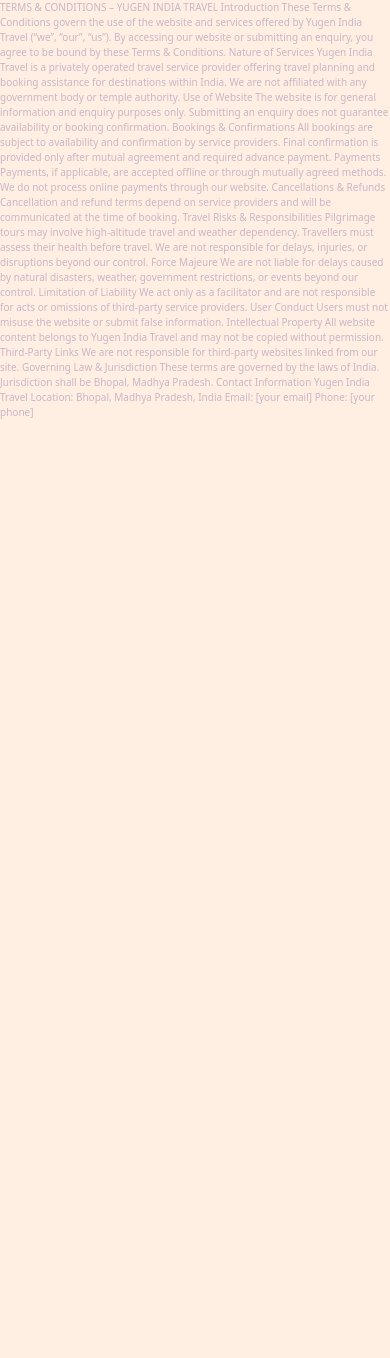
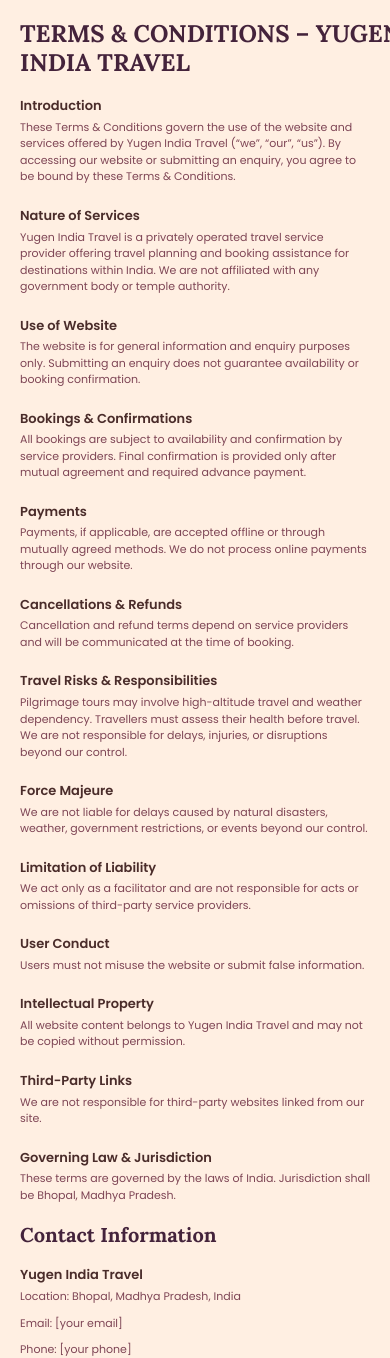
Before and after one commit to Sarita595k/Char_Dham_Frontend, a React (Vite) app: page /terms in a window 390 px wide. Before the commit the page ends 844 px from the top, so only its background shows below. Built offline with nearby package versions, Linux system fonts and the light colour scheme.

Commit message:
fotter section completed

```diff
--- a/src/Components/Privacy.jsx
+++ b/src/Components/Privacy.jsx
@@ -1,40 +1,67 @@
+import { Heading } from "./Heading"
+import { SubHeading } from "./SubHeading"
+import styled from "styled-components"
+
+const MainContainer = styled.div`
+width:clamp(100vw,45vw, 90vw);
+margin-left:clamp(2rem,1.6vw,3rem);
+`
+
+const Div = styled.div`
+
+`
+const Title = styled.h2`
+padding-top:clamp(1.3rem,1.6vw,2.3rem);
+font-weight:600;
+font-family: "Poppins", sans-serif;
+font-size:clamp(1.3rem,1.6vw,1.9rem);
+color:#4A2C2A;`
+
+const P = styled.p`
+max-width:90%;
+font-family: "Poppins", sans-serif;
+font-size:clamp(1.1rem, 2vw,1.6rem);
+color:#7E4555`
+
+
 const Privacy = () => {
     return (
-        <div><p>
-            Purpose of Collecting Information
-            We use your information to respond to enquiries, share itineraries, contact you for follow-
-            ups, and improve our services.
+        <MainContainer>
+            <Heading heading="Privacy policy" />
+            <Div>
+                <Title>Purpose of Collecting Information</Title>
+                <P>We use your information to respond to enquiries, share itineraries, contact you for follow-ups, and improve our services.</P>
 
-            Cookies and Tracking
-            Our website may use basic cookies or analytics tools to understand traffic. You may disable
-            cookies in your browser.
+                <Title>Cookies and Tracking</Title>
+                <P> Our website may use basic cookies or analytics tools to understand traffic. You may disable
+                    cookies in your browser.</P>
 
-            Information Sharing
-            Information may be shared with service partners only after booking confirmation or when
-            required by law.
+                <Title> Information Sharing</Title>
+                <P>Information may be shared with service partners only after booking confirmation or when
+                    required by law.</P>
 
-            Advertising &amp; Communication
-            By submitting details, you consent to being contacted via call, WhatsApp, SMS, or email. You
-            may opt out anytime.
+                <Title> Advertising &amp; Communication </Title>
+                <P>By submitting details, you consent to being contacted via call, WhatsApp, SMS, or email. You
+                    may opt out anytime.</P>
 
-            Data Security
-            We use reasonable security measures including SSL encryption.
+                <Title>  Data Security </Title>
+                <P> We use reasonable security measures including SSL encryption.</P>
 
-            Data Retention
-            Information is retained only as long as necessary and may be deleted upon request.
+                <Title>Data Retention </Title>
+                <P> Information is retained only as long as necessary and may be deleted upon request.</P>
 
-            Children’s Privacy
-            Our services are not intended for individuals under 18.
+                <Title>Children’s Privacy </Title>
+                <P>Our services are not intended for individuals under 18.</P>
 
-            Changes to Policy
-            We may update this policy at any time.
+                <Title>  Changes to Policy </Title>
+                <P>  We may update this policy at any time.</P>
 
-            Contact Information
-            Yugen India Travel
-            Location: Bhopal, Madhya Pradesh, India
-            Email: [your email]
-            Phone: [your phone]
-        </p></div>
+                <SubHeading subHeading="Contact Information" />
+                <Title>Yugen India Travel</Title>
+                <P> Location: Bhopal, Madhya Pradesh, India</P>
+                <P> Email: [your email]</P>
+                <P>Phone: [your phone]</P>
+            </Div></MainContainer>
     )
 }
 
--- a/src/Components/Refund.jsx
+++ b/src/Components/Refund.jsx
@@ -1,73 +1,111 @@
-import React from 'react'
+import { Heading } from "./Heading"
+import { SubHeading } from "./SubHeading"
+import styled from "styled-components"
+
+const MainContainer = styled.div`
+width:clamp(100vw,45vw, 90vw);
+margin-left:clamp(2rem,1.6vw,3rem);
+`
+
+const Div = styled.div`
+
+`
+const Title = styled.h2`
+padding-top:clamp(1.3rem,1.6vw,2.3rem);
+font-weight:600;
+font-family: "Poppins", sans-serif;
+font-size:clamp(1.3rem,1.6vw,1.9rem);
+color:#4A2C2A;`
+
+const P = styled.p`
+max-width:90%;
+font-family: "Poppins", sans-serif;
+font-size:clamp(1.1rem, 2vw,1.6rem);
+color:#7E4555`
+
 
 const Refund = () => {
     return (
-        <div>
-            <p>REFUND &amp; CANCELLATION POLICY – YUGEN INDIA TRAVEL
+        <MainContainer>
+            <Heading heading={"REFUND & CANCELLATION POLICY – YUGEN INDIA TRAVEL"} />
+            <Div>
+                <Title>Introduction</Title>
+                <P>  This Refund & Cancellation Policy governs cancellations and refunds for services offered by
+                    Yugen India Travel (“we”, “our”, “us”). By submitting an enquiry or confirming a booking,
+                    you agree to this policy.</P>
 
-                Introduction
-                This Refund &amp; Cancellation Policy governs cancellations and refunds for services offered by
-                Yugen India Travel (“we”, “our”, “us”). By submitting an enquiry or confirming a booking,
-                you agree to this policy.
+                <Title> Nature of Bookings</Title>
+                <P> Yugen India Travel operates on an enquiry-based booking model. Bookings are confirmed
+                    only after mutual agreement and receipt of advance payment, where applicable.</P>
 
-                Nature of Bookings
-                Yugen India Travel operates on an enquiry-based booking model. Bookings are confirmed
-                only after mutual agreement and receipt of advance payment, where applicable.
+                <Title> Cancellation by Customer</Title>
+                <ul>
+                    <P> <li>Cancellation requests must be communicated in writing via email or WhatsApp.</li></P>
+                    <P> <li>Cancellation charges depend on service providers such as hotels, transport operators, and
+                        vendors.</li></P>
+                    <P><li>Charges may vary based on travel dates, season, and time of cancellation.</li></P>
+                </ul>
 
-                Cancellation by Customer
-                • Cancellation requests must be communicated in writing via email or WhatsApp.
-                • Cancellation charges depend on service providers such as hotels, transport operators, and
-                vendors.
-                • Charges may vary based on travel dates, season, and time of cancellation.
+                <Title> Indicative Cancellation Charges</Title>
 
-                Indicative Cancellation Charges
-                • More than 15 days before travel: Minimal or no cancellation charges (subject to supplier
-                policy)
-                • 7–15 days before travel: Partial cancellation charges may apply
-                • Less than 7 days before travel or no-show: No refund may be applicable
+                <ul>
+                    <P> <li>More than 15 days before travel: Minimal or no cancellation charges (subject to supplier
+                        policy)</li></P>
+                    <P> <li> 7–15 days before travel: Partial cancellation charges may apply</li></P>
+                    <P><li>Less than 7 days before travel or no-show: No refund may be applicable</li></P>
+                </ul>
 
-                The exact cancellation terms will be shared at the time of booking confirmation.
+                <P>  The exact cancellation terms will be shared at the time of booking confirmation.</P>
 
-                Refund Policy
+                <Title>Refund Policy</Title>
 
-                • Refunds, if applicable, will be processed after deducting cancellation charges levied by
-                service providers.
-                • Refund processing time may take 7–14 working days.
-                • Refunds will be made through the original mode of payment or mutually agreed method.
-                • We are not responsible for delays caused by banks or payment service providers.
+                <ul>
+                    <P> <li>Refunds, if applicable, will be processed after deducting cancellation charges levied by
+                        service providers.</li></P>
+                    <P> <li> Refund processing time may take 7–14 working days.</li></P>
+                    <P><li>Refunds will be made through the original mode of payment or mutually agreed method.</li></P>
+                    <P><li> We are not responsible for delays caused by banks or payment service providers.</li></P>
+                </ul>
 
-                Cancellation by Yugen India Travel
-                We reserve the right to cancel a booking due to unavoidable circumstances such as:
-                • Natural disasters
-                • Weather conditions
-                • Government restrictions
-                • Operational issues
+                <Title>Cancellation by Yugen India Travel</Title>
 
-                In such cases, we will offer a suitable alternative or refund as per supplier policies.
+                <P>We reserve the right to cancel a booking due to unavoidable circumstances such as:</P>
+                <ul>
+                    <P><li> Natural disasters</li></P>
+                    <P><li>Weather conditions</li></P>
+                    <P><li>Government restrictions</li></P>
+                    <P><li>Operational issues</li></P>
+                </ul>
 
-                Non-Refundable Components
-                Certain services such as permits, helicopter bookings, peak-season hotels, or special
-                arrangements may be non-refundable. These will be clearly communicated at the time of
-                booking.
+                <P> In such cases, we will offer a suitable alternative or refund as per supplier policies.</P>
 
-                Force Majeure
-                No refunds shall be applicable for cancellations caused due to force majeure events beyond
-                our control.
+                <Title>  Non-Refundable Components</Title>
 
-                Changes to Bookings
-                Any changes requested after confirmation are subject to availability and additional charges,
-                if applicable.
+                <P>Certain services such as permits, helicopter bookings, peak-season hotels, or special
+                    arrangements may be non-refundable. These will be clearly communicated at the time of
+                    booking.</P>
 
-                Policy Updates
-                Yugen India Travel reserves the right to modify this policy at any time. Updates will be
-                effective upon posting.
+                <Title>  Force Majeure</Title>
 
-                Contact Information
-                Yugen India Travel
-                Location: Bhopal, Madhya Pradesh, India
-                Email: [your email]
-                Phone: [your phone]</p>
-        </div>
+                <P> No refunds shall be applicable for cancellations caused due to force majeure events beyond
+                    our control.</P>
+
+                <Title>Changes to Bookings</Title>
+
+                <P> Any changes requested after confirmation are subject to availability and additional charges,
+                    if applicable.</P>
+
+                <Title>  Policy Updates</Title>
+
+                <P>Yugen India Travel reserves the right to modify this policy at any time. Updates will be
+                    effective upon posting.</P>
+
+                <SubHeading subHeading="Contact Information" />
+                <Title>Yugen India Travel</Title>
+                <P> Location: Bhopal, Madhya Pradesh, India</P>
+                <P> Email: [your email]</P>
+                <P>Phone: [your phone]</P>
+            </Div></MainContainer>
     )
 }
 
--- a/src/Components/Terms.jsx
+++ b/src/Components/Terms.jsx
@@ -1,68 +1,93 @@
-import React from 'react'
+import { Heading } from "./Heading"
+import { SubHeading } from "./SubHeading"
+import styled from "styled-components"
+
+const MainContainer = styled.div`
+width:clamp(100vw,45vw, 90vw);
+margin:clamp(2rem,1.6vw,3rem);
+`
+
+const Div = styled.div`
+
+`
+const Title = styled.h2`
+padding-top:clamp(1.3rem,1.6vw,2.3rem);
+font-weight:600;
+font-family: "Poppins", sans-serif;
+font-size:clamp(1.3rem,1.6vw,1.9rem);
+color:#4A2C2A;`
+
+const P = styled.p`
+max-width:90%;
+font-family: "Poppins", sans-serif;
+font-size:clamp(1.1rem, 2vw,1.6rem);
+color:#7E4555`
 
 const Terms = () => {
     return (
-        <div><p>TERMS &amp; CONDITIONS – YUGEN INDIA TRAVEL
+        <MainContainer >
+            <Heading heading={"TERMS & CONDITIONS – YUGEN INDIA TRAVEL"} />
+            <Div>
+                <Title> Introduction</Title>
+                <P>These Terms & Conditions govern the use of the website and services offered by Yugen
+                    India Travel (“we”, “our”, “us”). By accessing our website or submitting an enquiry, you
+                    agree to be bound by these Terms & Conditions.</P>
 
-            Introduction
-            These Terms &amp; Conditions govern the use of the website and services offered by Yugen
-            India Travel (“we”, “our”, “us”). By accessing our website or submitting an enquiry, you
-            agree to be bound by these Terms &amp; Conditions.
+                <Title>  Nature of Services</Title>
 
-            Nature of Services
-            Yugen India Travel is a privately operated travel service provider offering travel planning
-            and booking assistance for destinations within India. We are not affiliated with any
-            government body or temple authority.
+                <P>Yugen India Travel is a privately operated travel service provider offering travel planning
+                    and booking assistance for destinations within India. We are not affiliated with any
+                    government body or temple authority.</P>
 
-            Use of Website
-            The website is for general information and enquiry purposes only. Submitting an enquiry
-            does not guarantee availability or booking confirmation.
+                <Title> Use of Website</Title>
+                <P>The website is for general information and enquiry purposes only. Submitting an enquiry
+                    does not guarantee availability or booking confirmation.</P>
 
-            Bookings &amp; Confirmations
-            All bookings are subject to availability and confirmation by service providers. Final
-            confirmation is provided only after mutual agreement and required advance payment.
+                <Title>   Bookings & Confirmations</Title>
+                <P> All bookings are subject to availability and confirmation by service providers. Final
+                    confirmation is provided only after mutual agreement and required advance payment.</P>
 
-            Payments
-            Payments, if applicable, are accepted offline or through mutually agreed methods. We do
-            not process online payments through our website.
+                <Title> Payments</Title>
+                <P>Payments, if applicable, are accepted offline or through mutually agreed methods. We do
+                    not process online payments through our website.</P>
 
-            Cancellations &amp; Refunds
-            Cancellation and refund terms depend on service providers and will be communicated at
-            the time of booking.
+                <Title>   Cancellations & Refunds</Title>
+                <P>Cancellation and refund terms depend on service providers and will be communicated at
+                    the time of booking.</P>
 
-            Travel Risks &amp; Responsibilities
-            Pilgrimage tours may involve high-altitude travel and weather dependency. Travellers must
-            assess their health before travel. We are not responsible for delays, injuries, or disruptions
-            beyond our control.
+                <Title> Travel Risks & Responsibilities</Title>
+                <P> Pilgrimage tours may involve high-altitude travel and weather dependency. Travellers must
+                    assess their health before travel. We are not responsible for delays, injuries, or disruptions
+                    beyond our control.</P>
 
-            Force Majeure
-            We are not liable for delays caused by natural disasters, weather, government restrictions,
-            or events beyond our control.
+                <Title> Force Majeure</Title>
+                <P> We are not liable for delays caused by natural disasters, weather, government restrictions,
+                    or events beyond our control.</P>
 
-            Limitation of Liability
-            We act only as a facilitator and are not responsible for acts or omissions of third-party
-            service providers.
+                <Title>  Limitation of Liability</Title>
+                <P> We act only as a facilitator and are not responsible for acts or omissions of third-party
+                    service providers.</P>
 
-            User Conduct
-            Users must not misuse the website or submit false information.
+                <Title>  User Conduct</Title>
+                <P> Users must not misuse the website or submit false information.</P>
+                <Title> Intellectual Property</Title>
 
-            Intellectual Property
-            All website content belongs to Yugen India Travel and may not be copied without
-            permission.
+                <P> All website content belongs to Yugen India Travel and may not be copied without
+                    permission.</P>
+                <Title>   Third-Party Links</Title>
 
-            Third-Party Links
-            We are not responsible for third-party websites linked from our site.
+                <P> We are not responsible for third-party websites linked from our site.</P>
+                <Title>    Governing Law & Jurisdiction</Title>
 
-            Governing Law &amp; Jurisdiction
-            These terms are governed by the laws of India. Jurisdiction shall be Bhopal, Madhya
-            Pradesh.
+                <P> These terms are governed by the laws of India. Jurisdiction shall be Bhopal, Madhya
+                    Pradesh.</P>
 
-            Contact Information
-
-            Yugen India Travel
-            Location: Bhopal, Madhya Pradesh, India
-            Email: [your email]
-            Phone: [your phone]</p></div>
+                <SubHeading subHeading="Contact Information" />
+                <Title>Yugen India Travel</Title>
+                <P> Location: Bhopal, Madhya Pradesh, India</P>
+                <P> Email: [your email]</P>
+                <P>Phone: [your phone]</P>
+            </Div></MainContainer>
     )
 }
 
```
Also changed, not shown: src/Components/Footer.jsx (+14 -5 lines).
